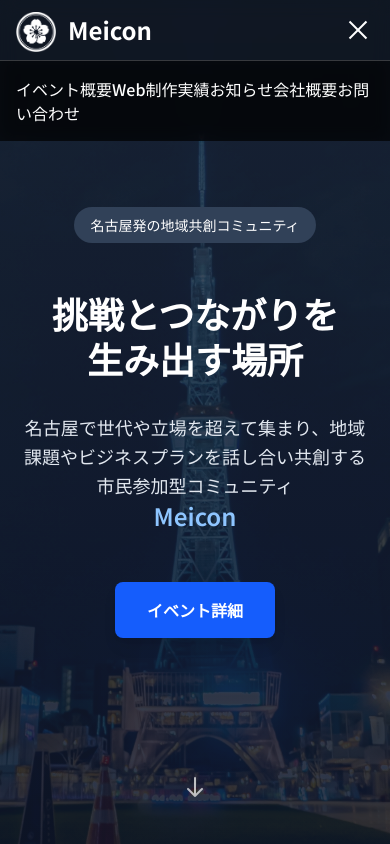
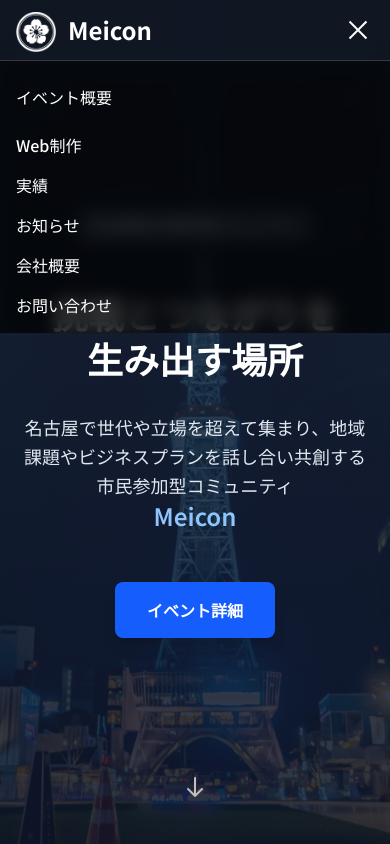
Before and after one commit to meicon-jp/meicon-website, a Next.js app: page / in a window 390 px wide. Both pictures are taken after a click on the button "メニューを開く". Shown: the top 844 px of the page. Built offline with nearby package versions, Linux system fonts and the light colour scheme.

Commit message:
Add files via upload

```diff
--- a/src/components/Header.tsx
+++ b/src/components/Header.tsx
@@ -87,22 +87,25 @@
         } overflow-hidden bg-black/50 backdrop-blur-sm border-t border-white/20`}
       >
         <nav className="px-4 py-4 space-y-4">
-            <Link href="/meicon" className="text-white hover:text-blue-300 transition-colors font-medium">
+            <Link
+              href="/meicon"
+              onClick={closeMenu}
+              className="block text-white hover:text-blue-300 transition-colors font-medium py-2">
               イベント概要
             </Link>
-            <Link href="/meicon-web" className="text-white hover:text-blue-300 transition-colors font-medium">
+            <Link href="/meicon-web" onClick={closeMenu} className="block text-white hover:text-blue-300 transition-colors font-medium">
               Web制作
             </Link>
-            <Link href="/portfolio" className="text-white hover:text-blue-300 transition-colors font-medium">
+            <Link href="/portfolio" onClick={closeMenu} className="block text-white hover:text-blue-300 transition-colors font-medium">
               実績
             </Link>
-            <Link href="/news" className="text-white hover:text-blue-300 transition-colors font-medium">
+            <Link href="/news" onClick={closeMenu} className="block text-white hover:text-blue-300 transition-colors font-medium">
               お知らせ
             </Link>
-            <Link href="/about" className="text-white hover:text-blue-300 transition-colors font-medium">
+            <Link href="/about" onClick={closeMenu} className="block text-white hover:text-blue-300 transition-colors font-medium">
               会社概要
             </Link>
-            <Link href="/contact" className="text-white hover:text-blue-300 transition-colors font-medium">
+            <Link href="/contact" onClick={closeMenu} className="block text-white hover:text-blue-300 transition-colors font-medium">
               お問い合わせ
             </Link>
         </nav>
```
